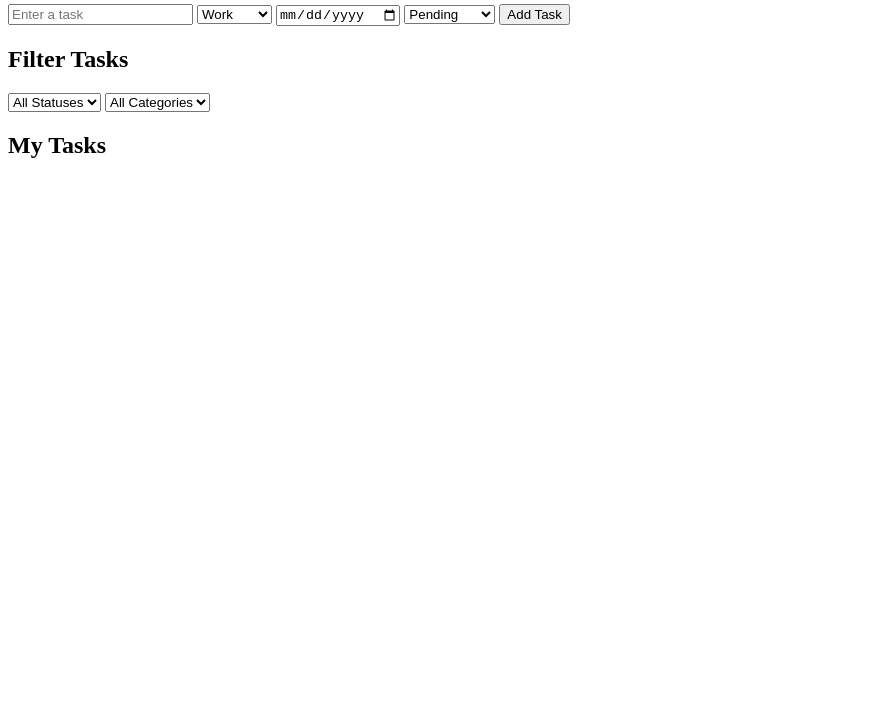
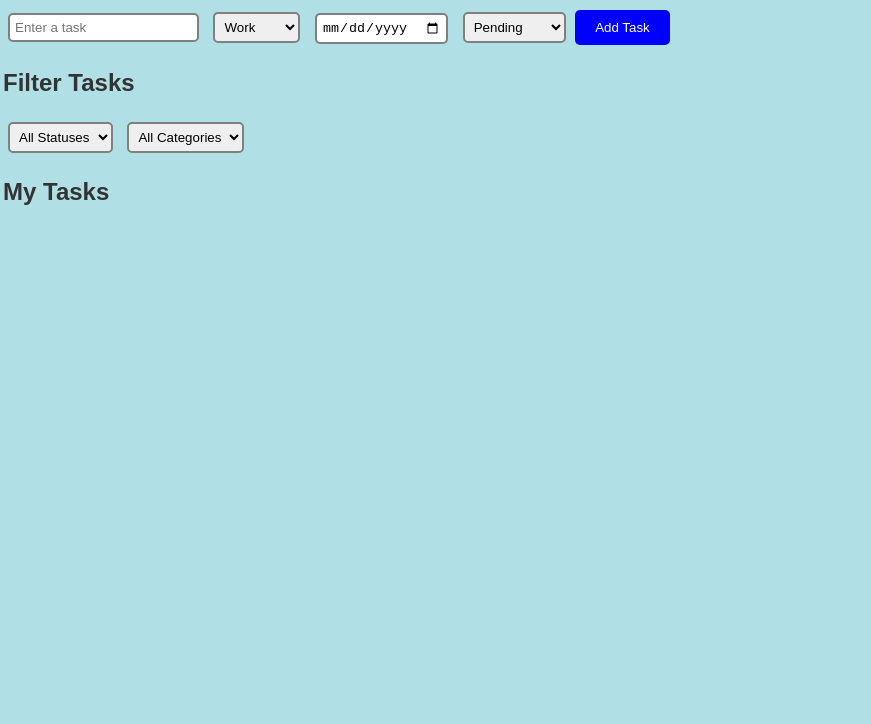
Before and after one commit to CA760/Module-411---SBA4, a plain HTML site: page index.html in a window 1280 px wide. Shown: the part 76-800 px from the top of the page, without its empty margins (0-871 px from the left). Drawn offline with Linux system fonts and the light colour scheme.

Commit message:
final changes

```diff
--- a/index.html
+++ b/index.html
@@ -3,7 +3,7 @@
 <head>
     <meta charset="UTF-8">
     <meta name="viewport" content="width=device-width, initial-scale=1.0">
-    <link rel="stylesheet" href="">
+    <link rel="stylesheet" href="style.css">
     <script src="script.js" defer></script>
 
     <title>SBA 4</title>
--- a/script.js
+++ b/script.js
@@ -1,4 +1,4 @@
-// Get HTML elements
+// call HTML elements
 
 let taskInput = document.getElementById("taskInput");
 let categoryInput = document.getElementById("categoryInput");
--- a/style.css
+++ b/style.css
@@ -28,7 +28,7 @@ h2 {
 input, select {
     padding: 5px;
     margin: 5px;
-    border: 3px solid gray;
+    border: 2px solid gray;
     border-radius: 5px;
 }
 
```
